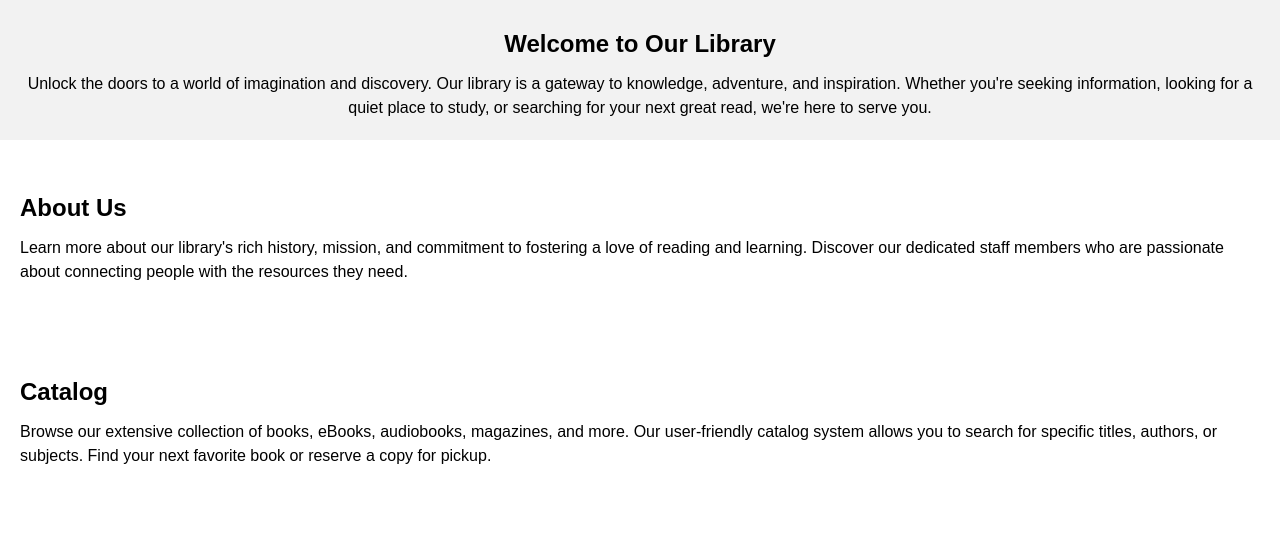
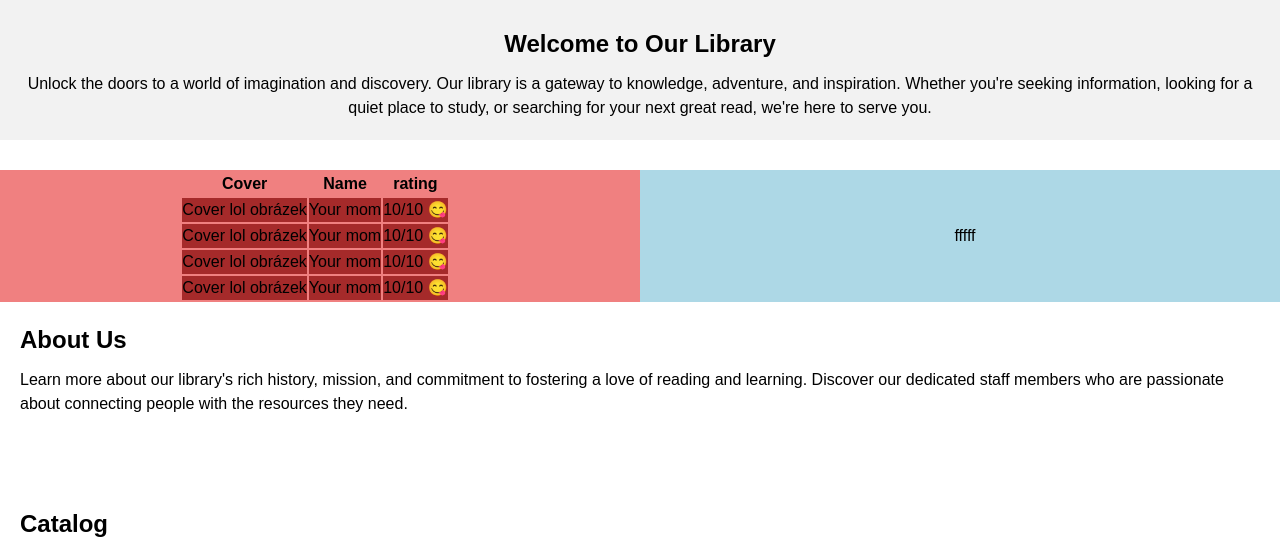
Before and after one commit to antoniosos/Library, a PHP site: page / in a window 1280 px wide. Shown: the part 665-1204 px from the top of the page. Run offline with PHP 8.4, Linux system fonts and the light colour scheme.

Commit message:
login and home page css

```diff
--- a/homePageStyle.css
+++ b/homePageStyle.css
@@ -29,6 +29,58 @@
   nav ul li a {
     color: #fff;
     text-decoration: none;
+  }
+
+  #table-wrapper{
+    display: flex;
+    justify-content: center;
+    align-items: center;
+    height: 100%;
+  }
+
+  .bars-wrapper {
+    display: flex;
+
+  }
+
+  #bars {
+    display: flex;
+    flex-direction: row;
+    width: 100%;
+
+  }
+
+  #left-bar {
+    flex: 1;
+    padding-right: 10px;
+    align-items: center;
+    align-content: center;
+    text-align: center;
+    background-color: lightcoral;
+  }
+  #my-books-table{
+    align-content: center;
+
+  }
+  #my-books-body{
+    background-color: brown;
+  }
+
+  #my-book{
+    text-align: center;
+  }
+
+  #right-bar {
+    flex: 1;
+    padding-left: 10px;
+    text-align: center;
+    align-content: center;
+    background-color: lightblue;
+  }
+
+  thead{
+    margin-left: 300px;
+    margin-right: 300px;
   }
 
   section {
@@ -85,3 +137,8 @@
     color: #fff;
     text-decoration: none;
   }
+
+  #my-book-atribute {
+    margin-left: 20px;
+    margin-right: 20px;
+  }
--- a/index.html
+++ b/index.html
@@ -1,90 +1,3 @@
-<!-- <!DOCTYPE html>
-<html lang="en">
-<head>
-  <meta charset="UTF-8">
-  <meta name="viewport" content="width=device-width, initial-scale=1.0">
-  <title>Library Website</title>
-  <link rel="stylesheet" href="homePageStyle.css">
-</head>
-<body>
-  <header>
-    <nav>
-      <ul>
-        <li><a href="#">Home</a></li>
-        <li><a href="#">About Us</a></li>
-        <li><a href="#">Catalog</a></li>
-        <li><a href="#">Services</a></li>
-        <li><a href="#">Programs &amp; Events</a></li>
-        <li><a href="#">Resources</a></li>
-        <li><a href="#">Contact Us</a></li>
-      </ul>
-    </nav>
-  </header>
-
-  <section class="hero">
-    <img src="library-interior.jpg" alt="Library Interior">
-    <div class="hero-text">
-      <h1>Welcome to Our Library</h1>
-      <p>Unlock the doors to a world of imagination and discovery...</p>
-    </div>
-  </section>
-
-  <section class="about">
-    <h2>About Us</h2>
-    <p>Learn more about our library's rich history, mission, and commitment...</p>
-    <a href="#" class="btn">Learn More</a>
-  </section>
-
-  <section class="catalog">
-    <h2>Catalog</h2>
-    <p>Browse our extensive collection of books, eBooks, audiobooks...</p>
-    <a href="#" class="btn">Explore Catalog</a>
-  </section>
-
-  <section class="services">
-    <h2>Services</h2>
-    <p>Explore the variety of services we offer to make your library experience...</p>
-    <a href="#" class="btn">View Services</a>
-  </section>
-
-  <section class="programs-events">
-    <h2>Programs &amp; Events</h2>
-    <p>Join us for engaging programs and exciting events designed for all ages...</p>
-    <a href="#" class="btn">View Calendar</a>
-  </section>
-
-  <section class="resources">
-    <h2>Resources</h2>
-    <p>Access a wealth of online resources to support your research, learning...</p>
-    <a href="#" class="btn">Explore Resources</a>
-  </section>
-
-  <section class="contact">
-    <h2>Contact Us</h2>
-    <p>Reach out to us with any questions, suggestions, or feedback...</p>
-    <a href="#" class="btn">Contact Information</a>
-  </section>
-
-  <section class="featured-books">
-    <h2>Featured Books</h2>
-    <p>Discover the latest and most popular books in our collection...</p>
-  </section>
-
-  <section class="newsletter">
-    <h2>Stay Informed</h2>
-    <p>Subscribe to our newsletter and be the first to know...</p>
-    <form>
-      <input type="email" placeholder="Enter your email address">
-      <button type="submit">Subscribe</button>
-    </form>
-  </section>
-
-  <footer>
-    <nav>
-      <ul>
-        <li><a href="#">Home</a></li>
-        <li><a href="#">About Us</a></li>
-        <li><a href="#">Catalog -->
 <!DOCTYPE html>
 <html lang="en">
 <head>
@@ -107,13 +20,51 @@
       </ul>
     </nav>
   </header>
-
   <section id="hero">
     <img src="library-interior.jpg" alt="Library Interior">
     <h1>Welcome to Our Library</h1>
     <p>Unlock the doors to a world of imagination and discovery. Our library is a gateway to knowledge, adventure, and inspiration. Whether you're seeking information, looking for a quiet place to study, or searching for your next great read, we're here to serve you.</p>
   </section>
-
+  <div class="bars-wrapper">
+    <div id="bars">
+        <div id="left-bar">
+            <div id="table-wrapper">
+                <table id="my-books-table">
+                    <thead>
+                        <tr>
+                            <th>Cover</th>
+                            <th>Name</th>
+                            <th>rating</th>
+                        </tr>
+                    </thead>
+                    <tbody id="my-books-body">
+                        <tr id="my-book">
+                            <td id="my-book-atribute">Cover lol obrázek</td>
+                            <td id="my-book-atribute">Your mom</td>
+                            <td id="my-book-atribute">10/10 😋</td>
+                        </tr>
+                        <tr id="my-book">
+                            <td id="my-book-atribute">Cover lol obrázek</td>
+                            <td id="my-book-atribute">Your mom</td>
+                            <td id="my-book-atribute">10/10 😋</td>
+                        </tr>
+                        <tr id="my-book">
+                            <td id="my-book-atribute">Cover lol obrázek</td>
+                            <td id="my-book-atribute">Your mom</td>
+                            <td id="my-book-atribute">10/10 😋</td>
+                        </tr>
+                        <tr id="my-book">
+                            <td id="my-book-atribute">Cover lol obrázek</td>
+                            <td id="my-book-atribute">Your mom</td>
+                            <td id="my-book-atribute">10/10 😋</td>
+                        </tr>
+                    </tbody>
+                </table>
+            </div>
+        </div>
+          <div id="right-bar">fffff</div>
+      </div>
+  </div>
   <section id="about">
     <h2>About Us</h2>
     <p>Learn more about our library's rich history, mission, and commitment to fostering a love of reading and learning. Discover our dedicated staff members who are passionate about connecting people with the resources they need.</p>
@@ -147,3 +98,4 @@
   <section id="featured-books">
     <h2>Featured Books</h2>
     <p>Discover the latest and most popular books in our collection. From bestsellers and classics to hidden gems,
+</body>
```
Also changed, not shown: login.html (+48 -0 lines). Lines whose indentation alone changed are shown as unchanged.
